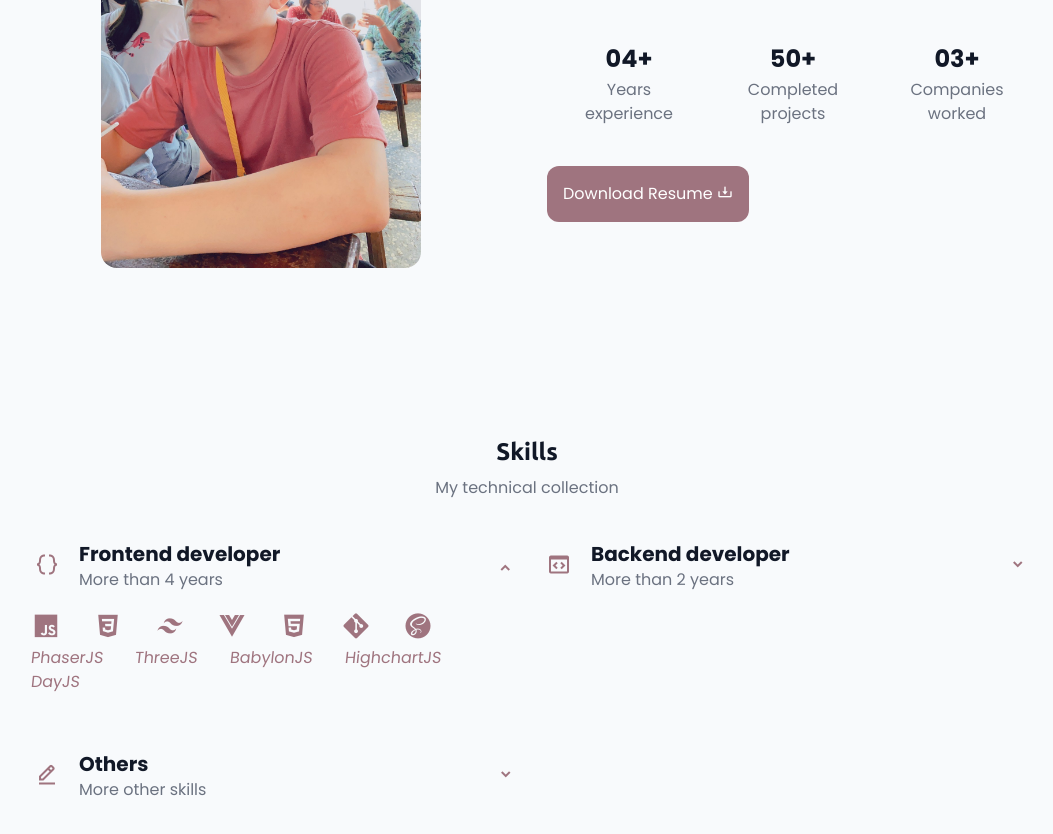
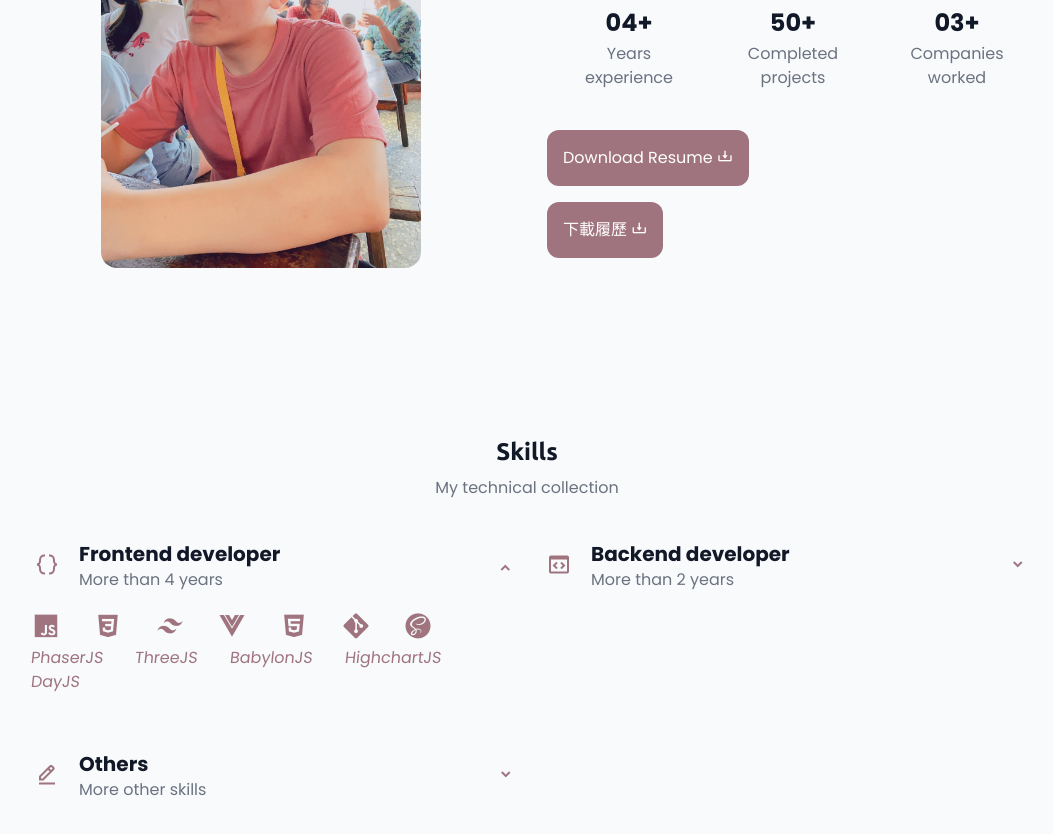
Before and after one commit to connectshark/nosegates, a Vue app: page / in a window 1280 px wide. Shown: the part 1020-1854 px from the top of the page, without its empty margins (113-1166 px from the left). Built offline with nearby package versions, Linux system fonts and the light colour scheme.

Commit message:
更新履歷按鈕

```diff
--- a/src/pages/index.vue
+++ b/src/pages/index.vue
@@ -43,10 +43,13 @@
                 <p class=" text-gray-500 dark:text-gray-300">{{ item.last }}</p>
               </li>
             </ul>
-          <div class=" text-center md:text-left">
-            <LinkContainer href="https://cdn.jsdelivr.net/gh/connectshark/resume@latest/%E8%91%89%E6%81%A9%E9%A8%B0resume.pdf" class=" inline-block">
-              Download Resume <i class='bx bx-download'></i>
-            </LinkContainer>
+          <div class="text-center md:text-left">
+            <p class="mb-4">
+              <LinkContainer href="https://cdn.jsdelivr.net/gh/connectshark/resume@latest/en-Chambers.pdf" class=" inline-block">Download Resume <i class='bx bx-download'></i></LinkContainer>
+            </p>
+            <p>
+              <LinkContainer href="https://cdn.jsdelivr.net/gh/connectshark/resume@latest/en-Chambers.pdf" class=" inline-block">下載履歷 <i class='bx bx-download'></i></LinkContainer>
+            </p>
           </div>
           </div>
         </div>
```
